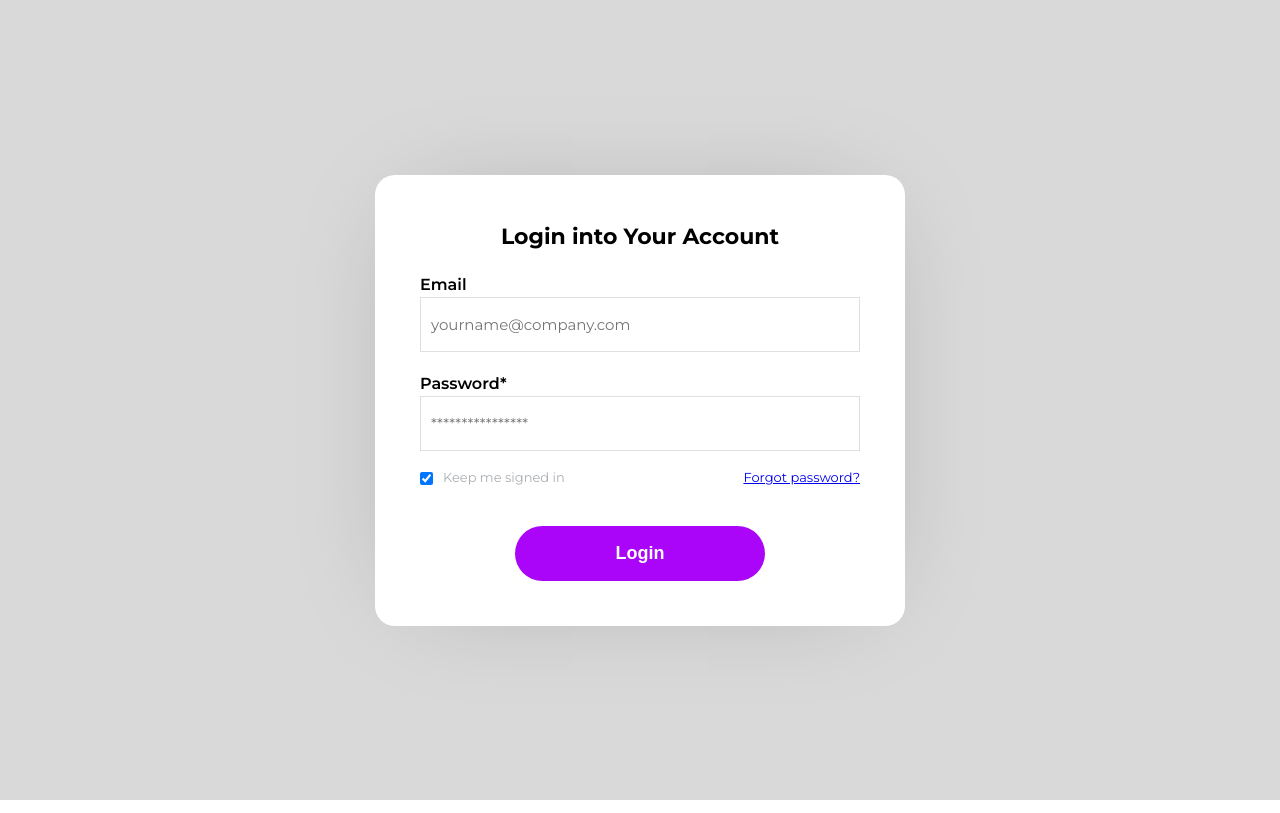
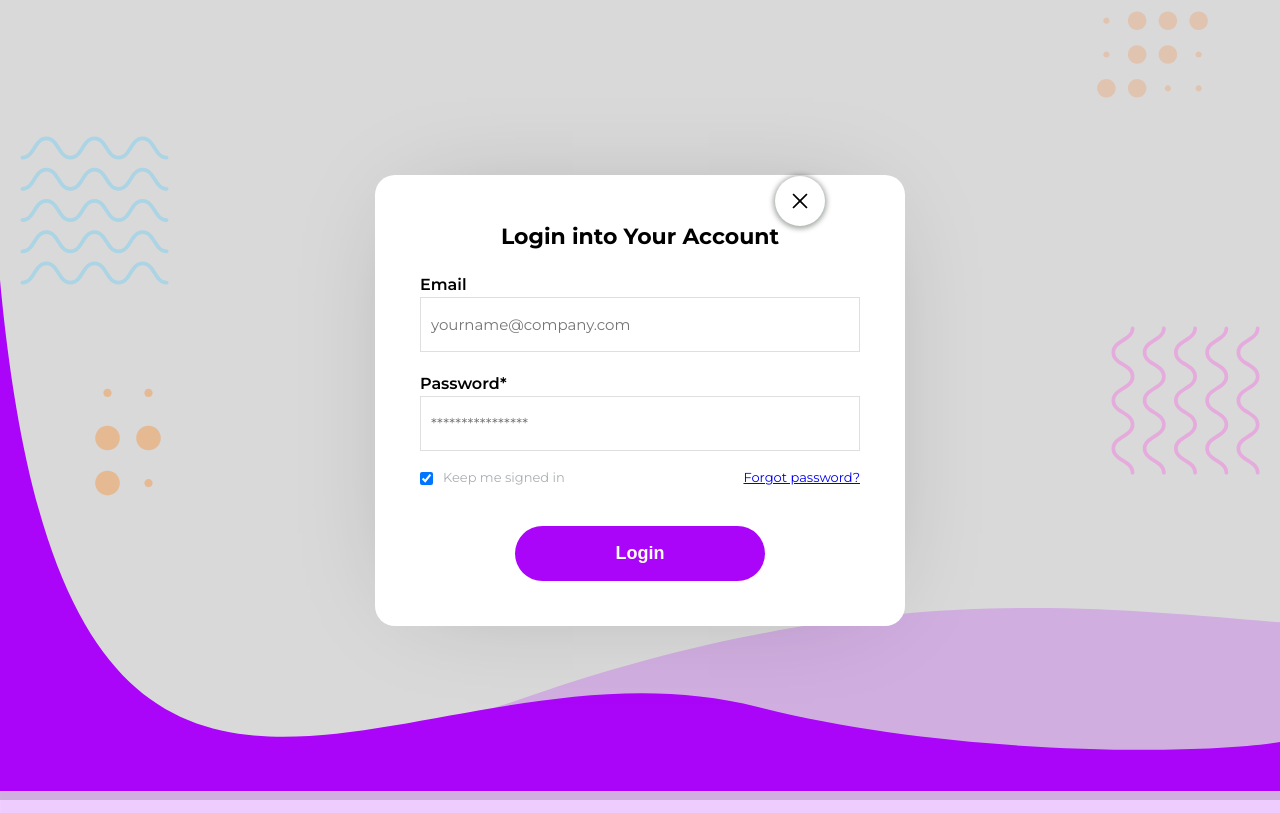
Before and after one commit to Eddieayala9965/codeup-positioning-exercise, a plain HTML site: page index.html in a window 1280 px wide. Drawn offline with Linux system fonts and the light colour scheme.

Commit message:
position

```diff
--- a/css/layout.css
+++ b/css/layout.css
@@ -26,6 +26,7 @@
     display: flex;
     flex-direction: column;
     align-items: center;
+    position: static;
 }
 /* Combo classes to extend the container's versatility */
 .container.grow {
--- a/css/styles.css
+++ b/css/styles.css
@@ -4,6 +4,7 @@ body {
 }
 .page-wrapper {
     background-color: #D9D9D9;
+
 }
 .container.login {
     background-color: #FFFFFF;
@@ -12,6 +13,8 @@ body {
     width: calc(100% - 40px);
     max-width: 530px;
     box-shadow: 0px 0px 104px -40px rgba(0, 0, 0, 0.25);
+    position: absolute;
+
 }
 
 .container.login h1 {
@@ -72,3 +75,66 @@ button.btn.btn-login {
     flex: 0 1 auto;
     min-width: 250px;
 }
+.dots-one {
+   left: 40%;
+    bottom: 400px;
+
+}
+.dots-two{
+    right: 40%;
+    top: 85px;
+}
+.div-time{
+    /*background-color: white;*/
+    /*border-radius: 20px;*/
+    /*box-shadow: 0px 1px 5px 2px rgba(0,20,2,0.34);*/
+    /*height: 30px;*/
+    /*top: 23%;*/
+    /*right:472px;*/
+}
+.x-icon {
+    height: 50px;
+    border-radius: 100px;
+    box-shadow: 0px 1px 5px 2px rgba(0,20,2,0.34);
+    background-color: white;
+    top: 22%;
+    right:455px;
+    padding: 15px;
+}
+.wave-one {
+    top: 76%;
+}
+.wave-Two {
+    top: 35%;
+}
+.wavy-line-1{
+top: 17%;
+    left: 20px;
+}
+.wavy-line-2{
+right: 20px;
+}
+.position-absolute{
+    position: absolute;
+}
+.position-relative{
+    position: relative;
+}
+.position-static{
+    position: static;
+}
+.position-sticky{
+    position: sticky;
+}
+.position-fixed{
+    position:fixed;
+}
+.z-index-1{
+    z-index: 1;
+}
+.z-index-2{
+    z-index: 2;
+}
+.z-index-3 {
+    z-index: 3;
+}
--- a/index.html
+++ b/index.html
@@ -16,8 +16,15 @@
 
 </head>
 <body>
-    <div class="page-wrapper justify-center align-center">
+    <div class="page-wrapper justify-center align-center position-static">
         <!-- ADD ABSOLUTE POSITIONED IMAGES HERE -->
+        <img  class="position-relative dots-two" src="./images/dots-1.svg">
+        <img  class="position-relative dots-one" src="./images/dots-2.svg">
+        <img  class=" position-absolute wave-one " src="./images/footer-wave-bottom.svg ">
+        <img  class="wave-Two position-absolute" src="./images/footer-wave-top.svg">
+        <img  class="position-absolute z-index-3 x-icon" src="./images/times-icon.svg">
+        <img class="position-absolute wavy-line-1" src="./images/wavy-lines-1.svg">
+        <img  class="position-absolute wavy-line-2" src="./images/wavy-lines-2.svg">
         <div class="container login">
             <!-- ADD CANCEL BUTTON HERE -->
             <div class="row">
```
Also changed, not shown: css/resets.css (line endings or trailing spaces).
